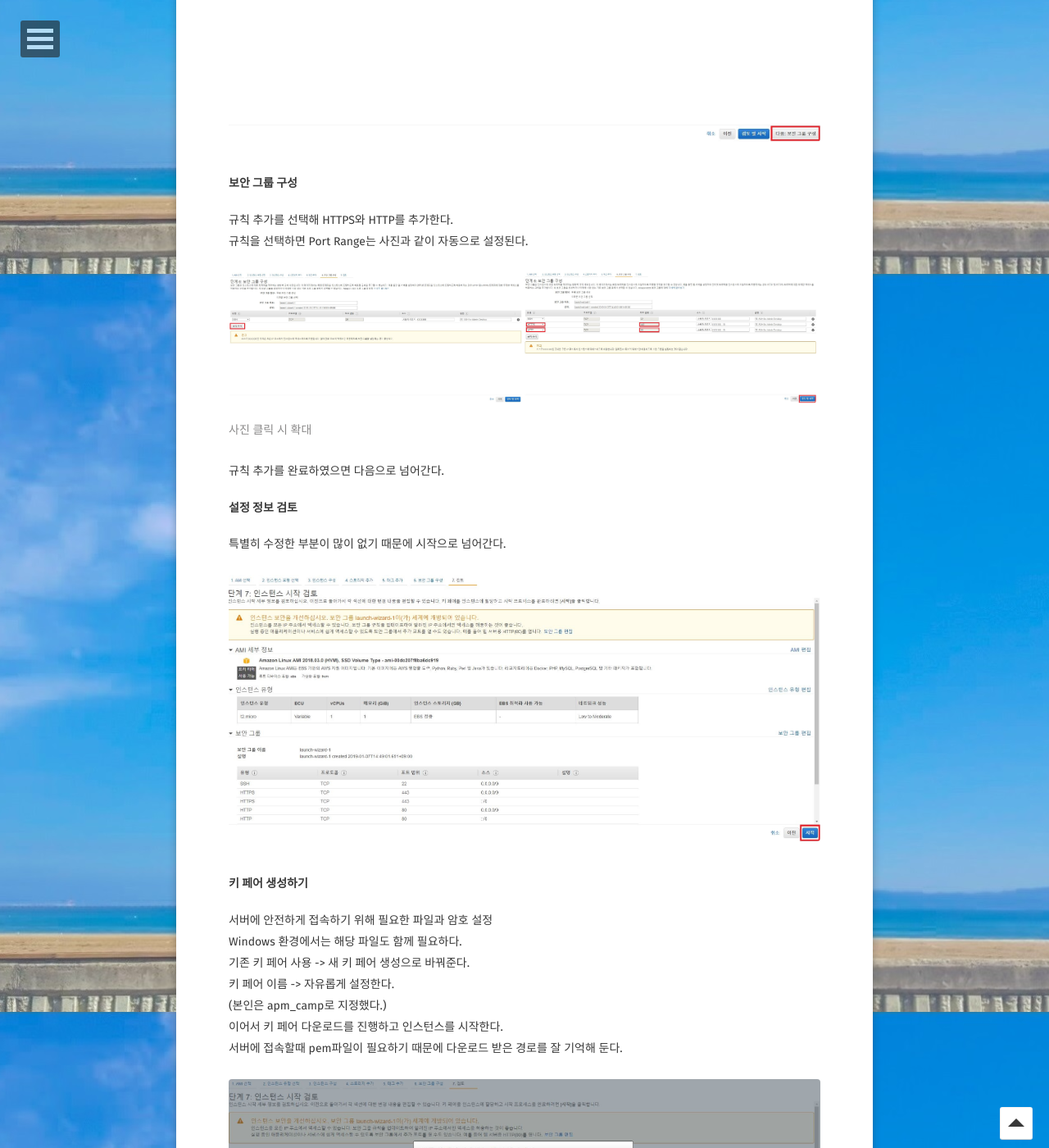
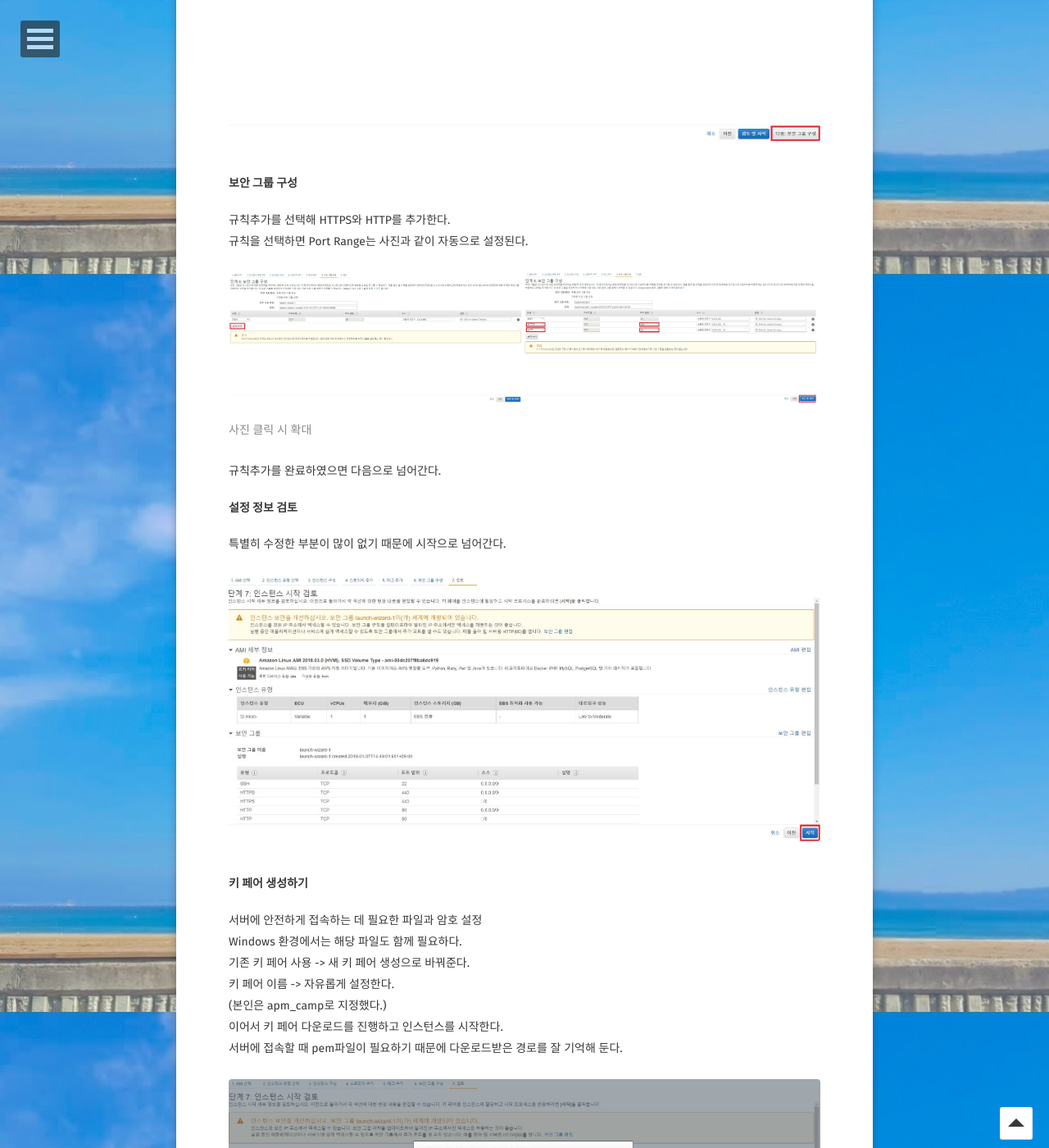
Before and after one commit to kangyechan/kangyechan.github.io, a Jekyll site: the page built from _posts/post/2019-01-05-aws-ec2-server.md, in a window 1280 px wide and 1400 px high, scrolled down 3266 px. Shown: the whole window at 82% size. Built offline with Jekyll 4.4.1, drawn with Linux system fonts in a browser that asks for light colours; some web fonts are replaced; some of the changed text lies outside the part shown.

Commit message:
Update 2019-01-05-aws-ec2-server.md

```diff
--- a/_posts/post/2019-01-05-aws-ec2-server.md
+++ b/_posts/post/2019-01-05-aws-ec2-server.md
@@ -66,7 +66,7 @@ AWS 클라우드 서비스를 통해 데이터를 지속적으로 유지 가능
 
 #### 보안 그룹 구성
 
-규칙 추가를 선택해 HTTPS와 HTTP를 추가한다.
+규칙추가를 선택해 HTTPS와 HTTP를 추가한다.
 규칙을 선택하면 Port Range는 사진과 같이 자동으로 설정된다.
 
 <figure class="half">
@@ -75,7 +75,7 @@ AWS 클라우드 서비스를 통해 데이터를 지속적으로 유지 가능
 	<figcaption>사진 클릭 시 확대</figcaption>
 </figure>
 
-규칙 추가를 완료하였으면 다음으로 넘어간다.
+규칙추가를 완료하였으면 다음으로 넘어간다.
 
 #### 설정 정보 검토
 
@@ -87,13 +87,13 @@ AWS 클라우드 서비스를 통해 데이터를 지속적으로 유지 가능
 
 #### 키 페어 생성하기
 
-서버에 안전하게 접속하기 위해 필요한 파일과 암호 설정
+서버에 안전하게 접속하는 데 필요한 파일과 암호 설정
 Windows 환경에서는 해당 파일도 함께 필요하다.
 기존 키 페어 사용 -> 새 키 페어 생성으로 바꿔준다.
 키 페어 이름 -> 자유롭게 설정한다.
 (본인은 apm_camp로 지정했다.)
 이어서 키 페어 다운로드를 진행하고 인스턴스를 시작한다.
-서버에 접속할때 pem파일이 필요하기 때문에 다운로드 받은 경로를 잘 기억해 둔다.
+서버에 접속할 때 pem파일이 필요하기 때문에 다운로드받은 경로를 잘 기억해 둔다.
 
 <figure>
 	<a href="{{site.url}}/assets/img/post/ec2_server/start_11.JPG"><img src="{{site.url}}/assets/img/post/ec2_server/start_11.JPG"></a>
```
Also changed, not shown: other parts of _posts/post/2019-01-05-aws-ec2-server.md (+2 -2 lines).
